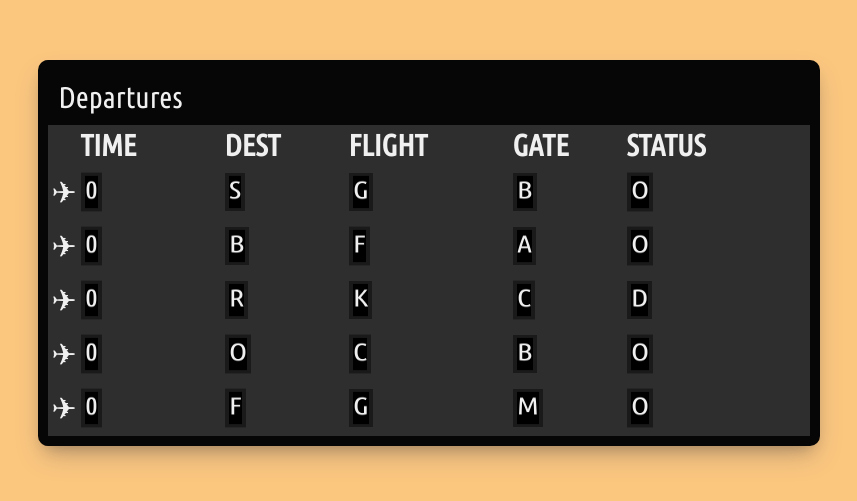
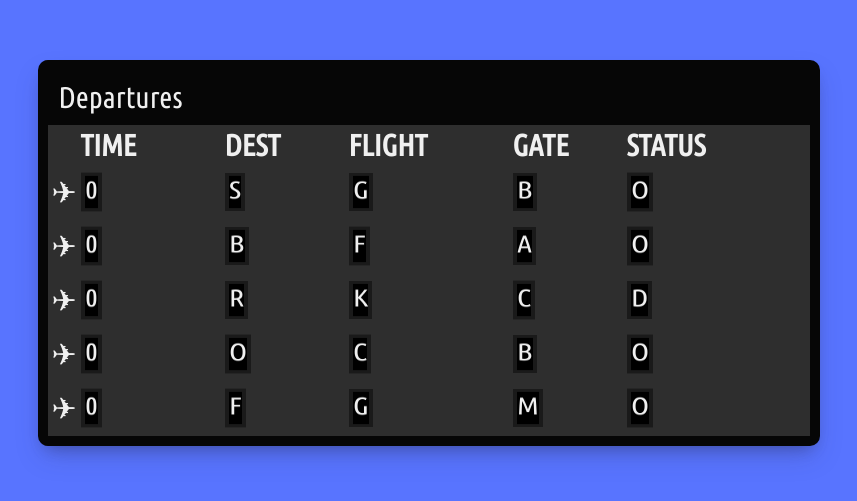
Before and after one commit to Brandon102002/Flight-Widget, a plain HTML site: page JavaScript/index.html in a window 1280 px wide. Shown: the part 155-656 px from the top of the page, without its empty margins (211-1068 px from the left). Drawn offline with Linux system fonts and the light colour scheme.

Commit message:
Changed bkg color, added README

```diff
--- a/JavaScript/styles.css
+++ b/JavaScript/styles.css
@@ -11,7 +11,7 @@ body {
     justify-content: center;
     height: 100vh;
     align-items: center;
-    background-color: rgb(251, 199, 127);
+    background-color: rgb(88, 116, 255);
 }
 
 header {
```
Also changed, not shown: JavaScript/README.md (added).
